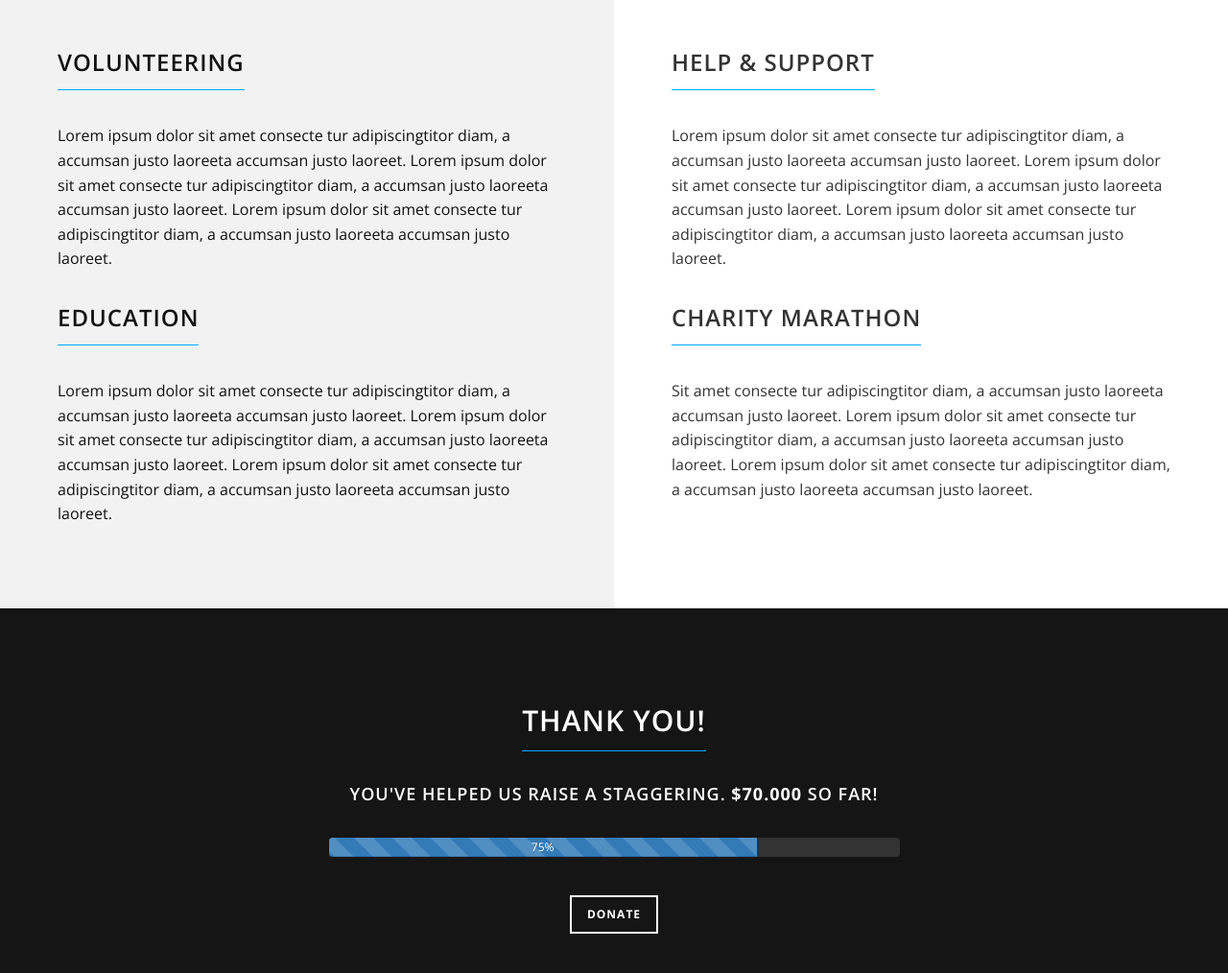
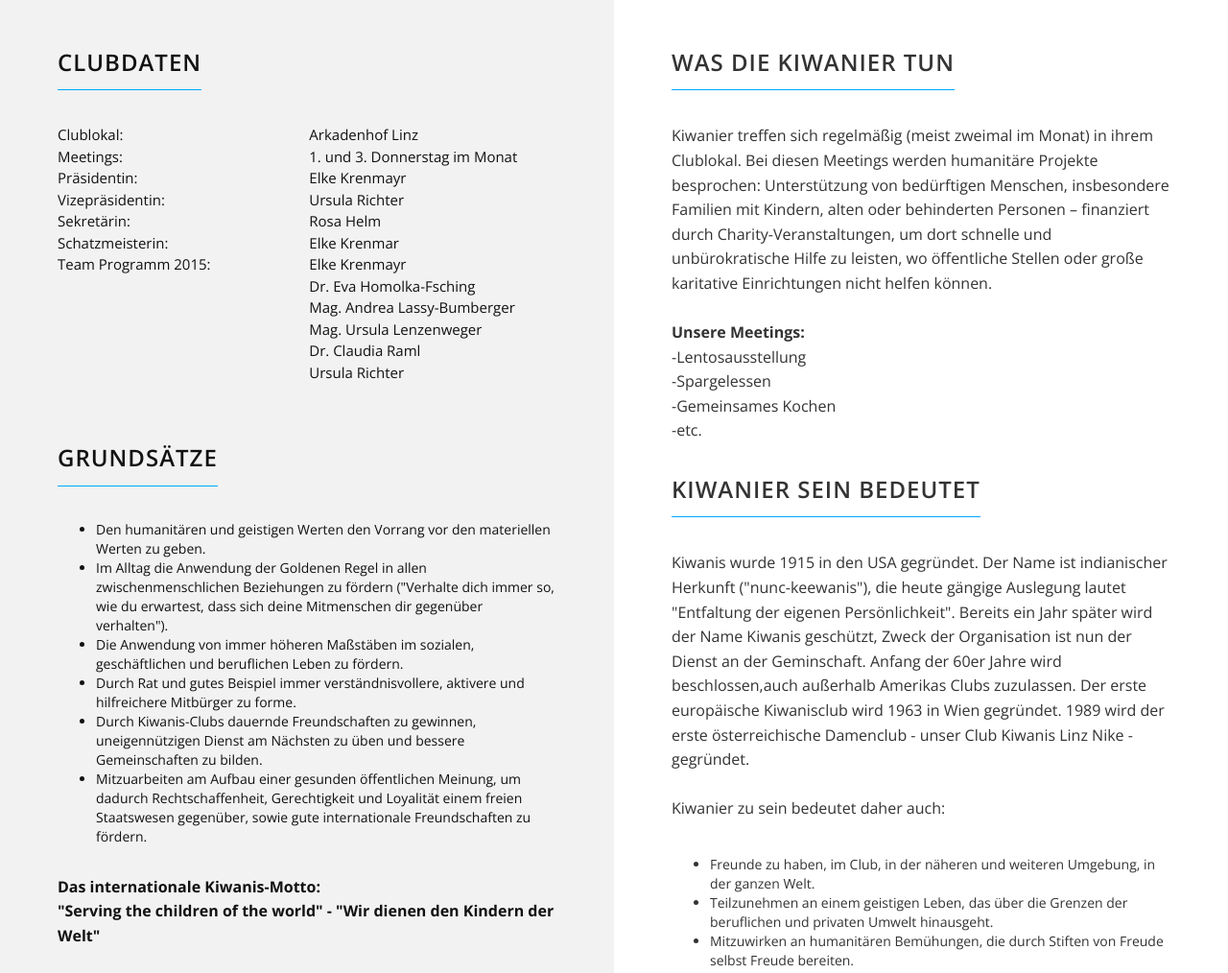
Before and after one commit to lukasrplus/kiwanis, a plain HTML site: page index.html in a window 1280 px wide. Shown: the part 1760-2774 px from the top of the page at 96% size. Drawn offline with nearby package versions, Linux system fonts and the light colour scheme.

Commit message:
First sections are done

```diff
--- a/css/lovehub.css
+++ b/css/lovehub.css
@@ -29,6 +29,16 @@ p {
     font-size: 15px;
     line-height: 1.5;
 }
+
+table {
+    margin: 0 0 25px;
+    font-size: 15px;
+    line-height: 1.5;
+}
+
+td {
+        width: 300px;
+    }
 
 @media(min-width:768px) {
     p {
--- a/index.html
+++ b/index.html
@@ -149,16 +149,86 @@
 <section id="about3" class="container-fluid">
     <div class="row">
         <div class="col-sm-6 split-padding4">
-            <h3 class="headerline">VOLUNTEERING</h3>
-            <p>Lorem ipsum dolor sit amet consecte tur adipiscingtitor diam, a accumsan justo laoreeta accumsan justo laoreet. Lorem ipsum dolor sit amet consecte tur adipiscingtitor diam, a accumsan justo laoreeta accumsan justo laoreet. Lorem ipsum dolor sit amet consecte tur adipiscingtitor diam, a accumsan justo laoreeta accumsan justo laoreet. </p>
-            <h3 class="headerline">EDUCATION</h3>
-            <p>Lorem ipsum dolor sit amet consecte tur adipiscingtitor diam, a accumsan justo laoreeta accumsan justo laoreet. Lorem ipsum dolor sit amet consecte tur adipiscingtitor diam, a accumsan justo laoreeta accumsan justo laoreet. Lorem ipsum dolor sit amet consecte tur adipiscingtitor diam, a accumsan justo laoreeta accumsan justo laoreet. </p>
+            <h3 class="headerline">CLUBDATEN</h3>
+            <table style="margin-bottom: 65px;">
+                <tr>
+                    <td>Clublokal: </td>
+
+                    <td>Arkadenhof Linz</td>
+                </tr>
+                <tr>
+                    <td>Meetings: </td>
+
+                    <td>1. und 3. Donnerstag im Monat</td>
+                </tr>
+                <tr>
+                    <td>Präsidentin: </td>
+
+                    <td>Elke Krenmayr</td>
+                </tr>
+                <tr>
+                    <td>Vizepräsidentin: </td>
+
+                    <td>Ursula Richter</td>
+                </tr>
+                <tr>
+                    <td>Sekretärin: </td>
+
+                    <td>Rosa Helm</td>
+                </tr>
+                <tr>
+                    <td>Schatzmeisterin: </td>
+
+                    <td>Elke Krenmar</td>
+                </tr>
+                <tr>
+                    <td>Team Programm 2015:</td>
+                    <td>Elke Krenmayr</td>
+                </tr>
+                <tr>
+                    <td></td>
+                    <td>Dr. Eva Homolka-Fsching</td>
+                </tr>
+                <tr>
+                    <td></td>
+                    <td>Mag. Andrea Lassy-Bumberger</td>
+                </tr>
+                <tr>
+                    <td></td>
+                    <td>Mag. Ursula Lenzenweger</td>
+                </tr>
+                <tr>
+                    <td></td>
+                    <td>Dr. Claudia Raml</td>
+                </tr>
+                                <tr>
+                    <td></td>
+                    <td>Ursula Richter</td>
+                </tr>
+            </table>
+            <h3 class="headerline">GRUNDSÄTZE</h3>
+            <ul>
+                <li>Den humanitären und geistigen Werten den Vorrang vor den materiellen Werten zu geben.</li>
+                <li>Im Alltag die Anwendung der Goldenen Regel in allen zwischenmenschlichen Beziehungen zu fördern ("Verhalte dich immer so, wie du erwartest, dass sich deine Mitmenschen dir gegenüber verhalten").</li>
+                <li>Die Anwendung von immer höheren Maßstäben im sozialen, geschäftlichen und beruflichen Leben zu fördern.</li>
+                <li>Durch Rat und gutes Beispiel immer verständnisvollere, aktivere und hilfreichere Mitbürger zu forme.</li>
+                <li>Durch Kiwanis-Clubs dauernde Freundschaften zu gewinnen, uneigennützigen Dienst am Nächsten zu üben und bessere Gemeinschaften zu bilden.</li>
+                <li>Mitzuarbeiten am Aufbau einer gesunden öffentlichen Meinung, um dadurch Rechtschaffenheit, Gerechtigkeit und Loyalität einem freien Staatswesen gegenüber, sowie gute internationale Freundschaften zu fördern.</li>
+            </ul>
+            <br>
+            <p><strong>Das internationale Kiwanis-Motto:<br> "Serving the children of the world" - "Wir dienen den Kindern der Welt"</strong></p>
         </div>
         <div class="col-sm-6 split-padding5">
-            <h3 class="headerline">HELP & SUPPORT</h3>
-            <p>Lorem ipsum dolor sit amet consecte tur adipiscingtitor diam, a accumsan justo laoreeta accumsan justo laoreet. Lorem ipsum dolor sit amet consecte tur adipiscingtitor diam, a accumsan justo laoreeta accumsan justo laoreet. Lorem ipsum dolor sit amet consecte tur adipiscingtitor diam, a accumsan justo laoreeta accumsan justo laoreet. </p>
-            <h3 class="headerline">CHARITY MARATHON</h3>
-            <p>Sit amet consecte tur adipiscingtitor diam, a accumsan justo laoreeta accumsan justo laoreet. Lorem ipsum dolor sit amet consecte tur adipiscingtitor diam, a accumsan justo laoreeta accumsan justo laoreet. Lorem ipsum dolor sit amet consecte tur adipiscingtitor diam, a accumsan justo laoreeta accumsan justo laoreet. </p>
+            <h3 class="headerline">WAS DIE KIWANIER TUN</h3>
+            <p>Kiwanier treffen sich regelmäßig (meist zweimal im Monat) in ihrem Clublokal. Bei diesen Meetings werden humanitäre Projekte besprochen: Unterstützung von bedürftigen Menschen, insbesondere Familien mit Kindern, alten oder behinderten Personen – finanziert durch Charity-Veranstaltungen, um dort schnelle und unbürokratische Hilfe zu leisten, wo öffentliche Stellen oder große karitative Einrichtungen nicht helfen können.<br><br> <strong>Unsere Meetings:</strong><br> -Lentosausstellung<br> -Spargelessen <br> -Gemeinsames Kochen<br> -etc. </p>
+
+            <h3 class="headerline">KIWANIER SEIN BEDEUTET</h3>
+            <p>Kiwanis wurde 1915 in den USA gegründet. Der Name ist indianischer Herkunft ("nunc-keewanis"), die heute gängige Auslegung lautet "Entfaltung der eigenen Persönlichkeit". Bereits ein Jahr später wird der Name Kiwanis geschützt, Zweck der Organisation ist nun der Dienst an der Geminschaft. Anfang der 60er Jahre wird beschlossen,auch außerhalb Amerikas Clubs zuzulassen. Der erste europäische Kiwanisclub wird 1963 in Wien gegründet. 1989 wird der erste österreichische Damenclub - unser Club Kiwanis Linz Nike - gegründet. <br><br>Kiwanier zu sein bedeutet daher auch:</p>
+            <ul>
+                <li>Freunde zu haben, im Club, in der näheren und weiteren Umgebung, in der ganzen Welt.</li>
+                <li>Teilzunehmen an einem geistigen Leben, das über die Grenzen der beruflichen und privaten Umwelt hinausgeht.</li>
+                <li>Mitzuwirken an humanitären Bemühungen, die durch Stiften von Freude selbst Freude bereiten.</li>
+            </ul>
         </div>
     </div>
 </section>
```
